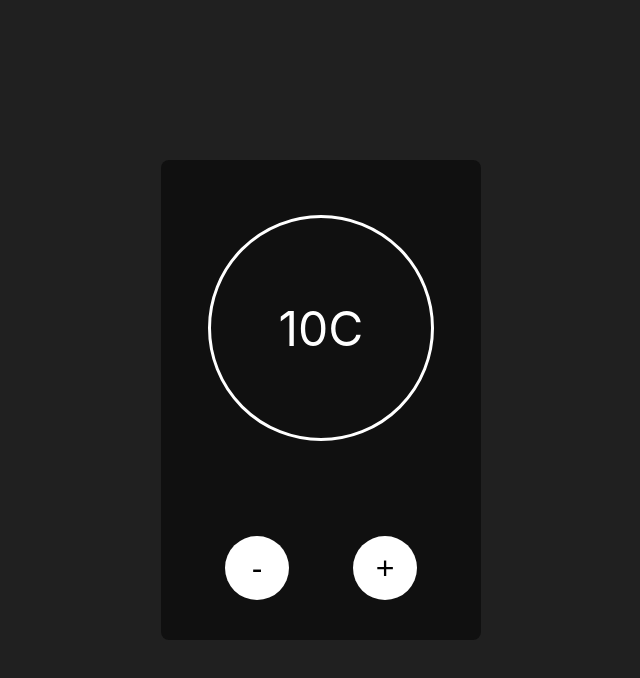
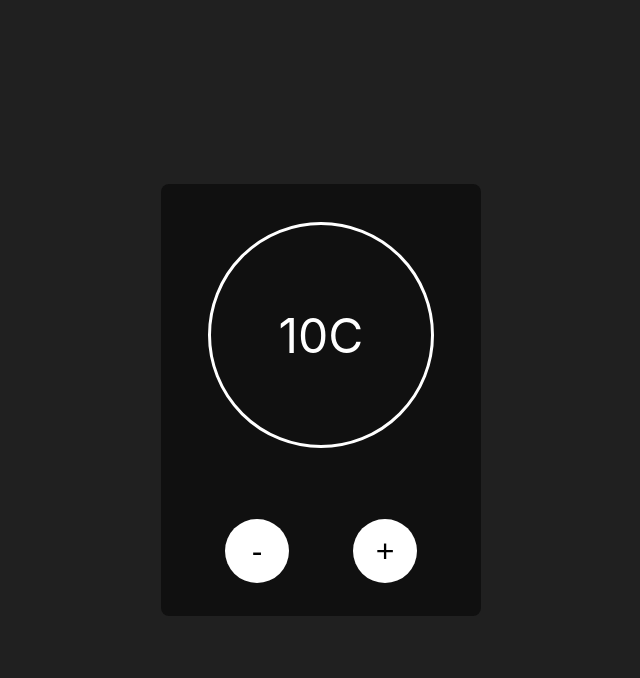
Before and after one commit to E3TU/React-temperature-app, a React (Create React App) app: page / in a window 1280 px wide. Shown: the top 678 px of the page, without its empty margins (319-959 px from the left). Built offline with nearby package versions, Linux system fonts and the light colour scheme.

Commit message:
Lowered container height

```diff
--- a/src/App.css
+++ b/src/App.css
@@ -7,7 +7,7 @@ body{
 }
 .app-container {
   width: 20rem;
-  height: 30rem;
+  height: 27rem;
   background-color: #101010;
   border-radius: 8px;
 }
```
